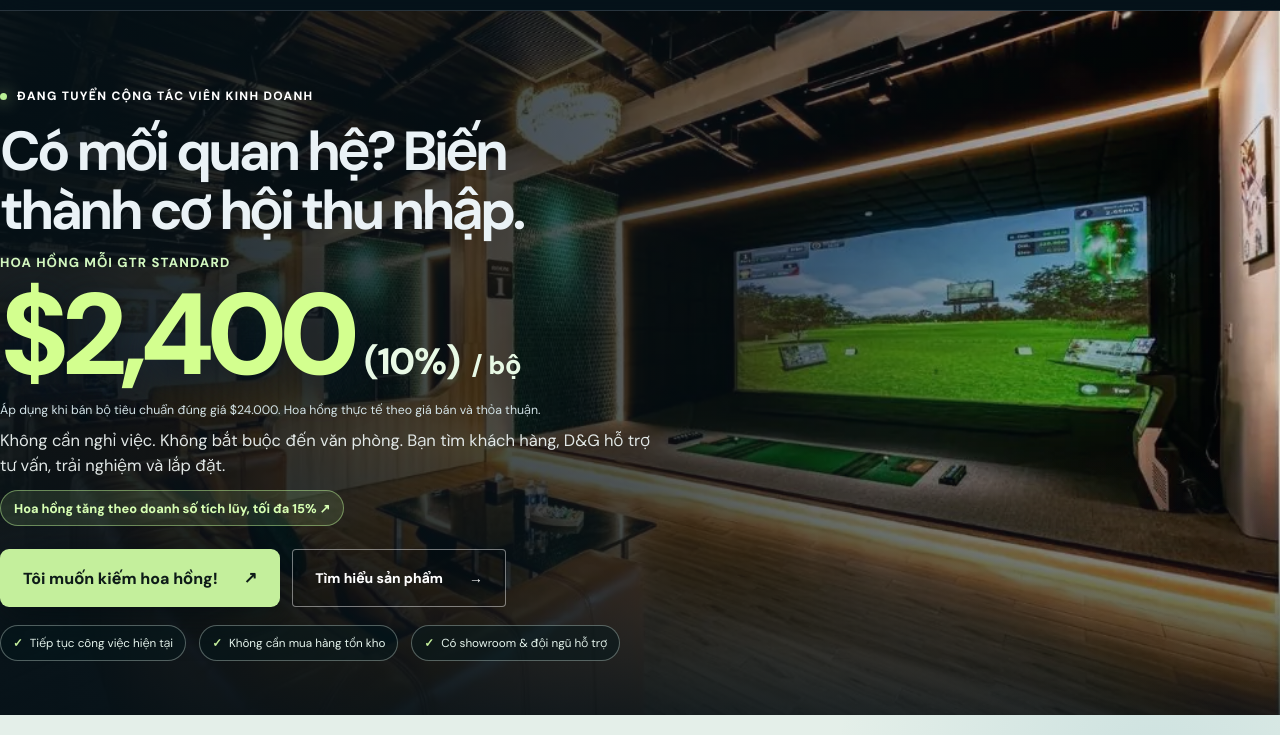
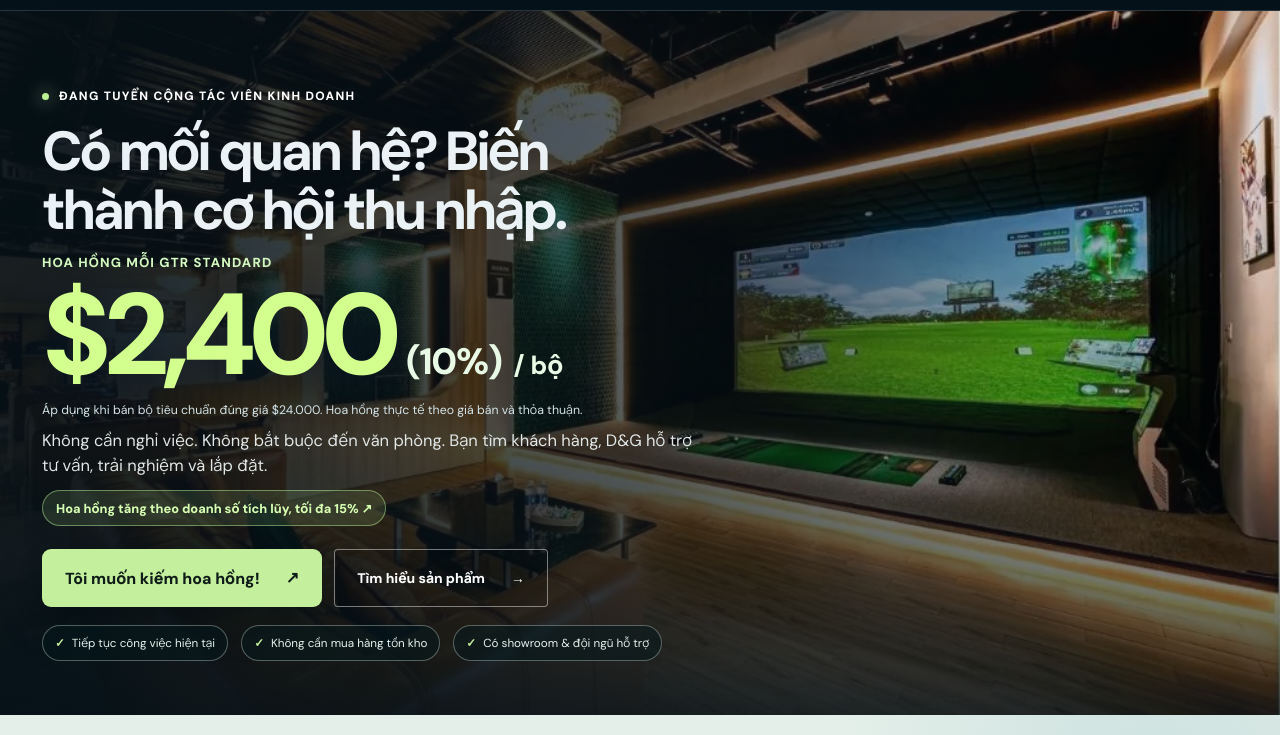
Before and after one commit to zotdd/gtr-partner-network, a website: page index.html in a window 1280 px wide. Shown: the part 65-800 px from the top of the page. Drawn offline with Linux system fonts and the light colour scheme.

Commit message:
Update conversion-v8.css

```diff
--- a/assets/conversion-v8.css
+++ b/assets/conversion-v8.css
@@ -1,7 +1,7 @@
 
 /* V8: mobile-first recruitment conversion */
 .hero { min-height:680px; height:min(88vh,790px); }
-.hero-inner { width:100%; padding:75px 0 75px; }
+.hero-inner { padding:75px 0 75px; }
 .hero .hero-eyebrow { font-size:.75rem; letter-spacing:.11em; margin-bottom:15px; }
 .hero h1 { font-size:clamp(2.25rem,4.3vw,4.5rem); line-height:1.07; max-width:820px; margin-bottom:13px; text-wrap:balance; }
 .hero-earnings { margin:10px 0 10px; }
```
